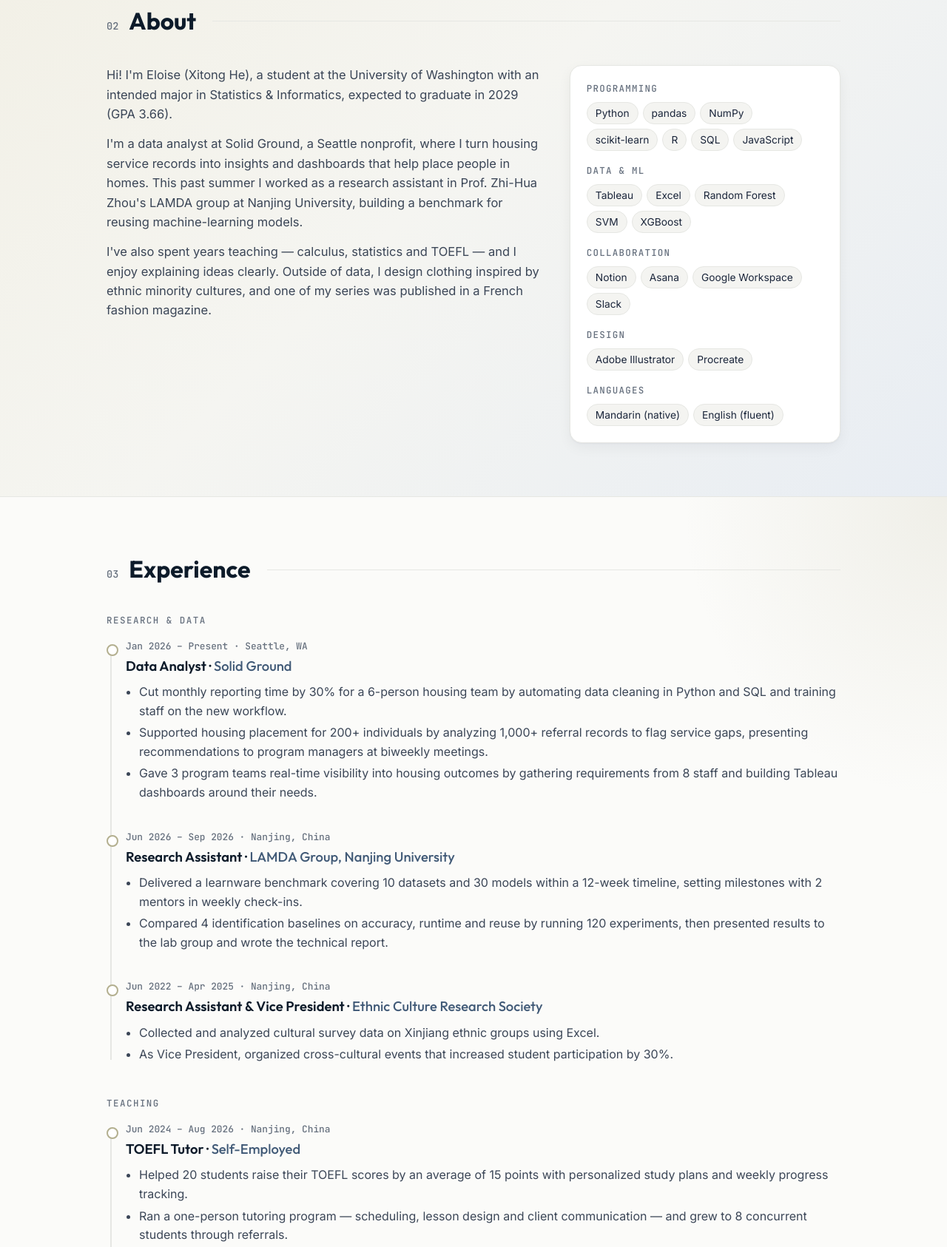
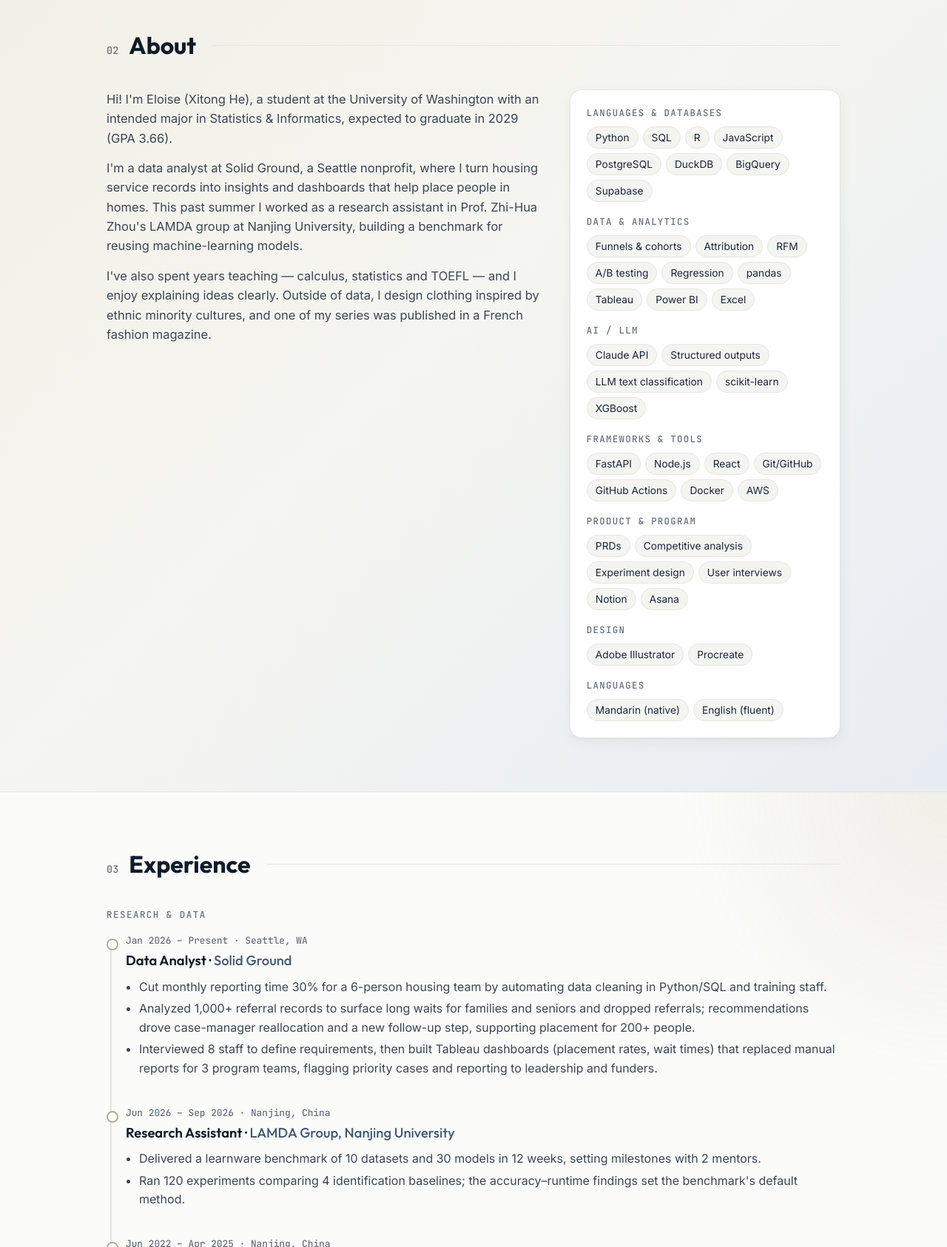
Before and after one commit to xitong-eloise-he/xitong-eloise-he.github.io, a plain HTML site: page index.html in a window 1280 px wide. Shown: the part 3051-4737 px from the top of the page at 74% size. Drawn offline with Linux system fonts and the light colour scheme; no server answers.

Commit message:
Sync site and résumé PDF with revised résumé

```diff
--- a/index.html
+++ b/index.html
@@ -410,7 +410,7 @@ footer{padding:36px 0 48px;text-align:center;color:var(--muted);font-size:.85rem
         <div class="cb">
           <span class="yr">2026</span>
           <h3><a href="/treehole/" target="_blank" rel="noopener" data-i="tTitle">Treehole ↗</a></h3>
-          <p data-i="tDesc">An anonymous sharing community with email-code sign-in, posts, comments and moderation tools, backed by a hosted Postgres database.</p>
+          <p data-i="tDesc">A bilingual anonymous peer-support community: posts, comments, topic browsing and one-to-one anonymous chats, with safety built in: database permission rules, report/block flows, an admin moderation panel, rate limits and crisis hotlines.</p>
           <div class="links"><a href="/treehole/" target="_blank" rel="noopener" data-i="visit">Visit</a><a href="https://github.com/xitong-eloise-he/treehole" target="_blank" rel="noopener" data-i="code">Code</a></div>
           <div class="tags"><span>JavaScript</span><span>Supabase</span><span>PostgreSQL</span><span>Auth</span></div>
         </div>
@@ -451,12 +451,16 @@ footer{padding:36px 0 48px;text-align:center;color:var(--muted);font-size:.85rem
         <p>I've also spent years teaching — calculus, statistics and TOEFL — and I enjoy explaining ideas clearly. Outside of data, I design clothing inspired by ethnic minority cultures, and one of my series was published in a French fashion magazine.</p>
       </div>
       <aside class="facts reveal">
-        <h4 data-i="tools">Programming</h4>
-        <div class="chips"><span>Python</span><span>pandas</span><span>NumPy</span><span>scikit-learn</span><span>R</span><span>SQL</span><span>JavaScript</span></div>
-        <h4 data-i="dataviz">Data &amp; ML</h4>
-        <div class="chips"><span>Tableau</span><span>Excel</span><span>Random Forest</span><span>SVM</span><span>XGBoost</span></div>
-        <h4 data-i="collab">Collaboration</h4>
-        <div class="chips"><span>Notion</span><span>Asana</span><span>Google Workspace</span><span>Slack</span></div>
+        <h4 data-i="tools">Languages &amp; Databases</h4>
+        <div class="chips"><span>Python</span><span>SQL</span><span>R</span><span>JavaScript</span><span>PostgreSQL</span><span>DuckDB</span><span>BigQuery</span><span>Supabase</span></div>
+        <h4 data-i="dataviz">Data &amp; Analytics</h4>
+        <div class="chips"><span>Funnels &amp; cohorts</span><span>Attribution</span><span>RFM</span><span>A/B testing</span><span>Regression</span><span>pandas</span><span>Tableau</span><span>Power BI</span><span>Excel</span></div>
+        <h4 data-i="aiLlm">AI / LLM</h4>
+        <div class="chips"><span>Claude API</span><span>Structured outputs</span><span>LLM text classification</span><span>scikit-learn</span><span>XGBoost</span></div>
+        <h4 data-i="fw">Frameworks &amp; Tools</h4>
+        <div class="chips"><span>FastAPI</span><span>Node.js</span><span>React</span><span>Git/GitHub</span><span>GitHub Actions</span><span>Docker</span><span>AWS</span></div>
+        <h4 data-i="collab">Product &amp; Program</h4>
+        <div class="chips"><span>PRDs</span><span>Competitive analysis</span><span>Experiment design</span><span>User interviews</span><span>Notion</span><span>Asana</span></div>
         <h4 data-i="design">Design</h4>
         <div class="chips"><span>Adobe Illustrator</span><span>Procreate</span></div>
         <h4 data-i="langs">Languages</h4>
@@ -476,25 +480,25 @@ footer{padding:36px 0 48px;text-align:center;color:var(--muted);font-size:.85rem
         <div class="when">Jan 2026 – Present · Seattle, WA</div>
         <h3>Data Analyst · <span>Solid Ground</span></h3>
         <ul>
-          <li>Cut monthly reporting time by 30% for a 6-person housing team by automating data cleaning in Python and SQL and training staff on the new workflow.</li>
-          <li>Supported housing placement for 200+ individuals by analyzing 1,000+ referral records to flag service gaps, presenting recommendations to program managers at biweekly meetings.</li>
-          <li>Gave 3 program teams real-time visibility into housing outcomes by gathering requirements from 8 staff and building Tableau dashboards around their needs.</li>
+          <li>Cut monthly reporting time 30% for a 6-person housing team by automating data cleaning in Python/SQL and training staff.</li>
+          <li>Analyzed 1,000+ referral records to surface long waits for families and seniors and dropped referrals; recommendations drove case-manager reallocation and a new follow-up step, supporting placement for 200+ people.</li>
+          <li>Interviewed 8 staff to define requirements, then built Tableau dashboards (placement rates, wait times) that replaced manual reports for 3 program teams, flagging priority cases and reporting to leadership and funders.</li>
         </ul>
       </div>
       <div class="item">
         <div class="when">Jun 2026 – Sep 2026 · Nanjing, China</div>
         <h3>Research Assistant · <span>LAMDA Group, Nanjing University</span></h3>
         <ul>
-          <li>Delivered a learnware benchmark covering 10 datasets and 30 models within a 12-week timeline, setting milestones with 2 mentors in weekly check-ins.</li>
-          <li>Compared 4 identification baselines on accuracy, runtime and reuse by running 120 experiments, then presented results to the lab group and wrote the technical report.</li>
+          <li>Delivered a learnware benchmark of 10 datasets and 30 models in 12 weeks, setting milestones with 2 mentors.</li>
+          <li>Ran 120 experiments comparing 4 identification baselines; the accuracy–runtime findings set the benchmark's default method.</li>
         </ul>
       </div>
       <div class="item">
         <div class="when">Jun 2022 – Apr 2025 · Nanjing, China</div>
         <h3>Research Assistant &amp; Vice President · <span>Ethnic Culture Research Society</span></h3>
         <ul>
-          <li>Collected and analyzed cultural survey data on Xinjiang ethnic groups using Excel.</li>
-          <li>As Vice President, organized cross-cultural events that increased student participation by 30%.</li>
+          <li>Collected and analyzed cultural survey data on Xinjiang ethnic groups in Excel.</li>
+          <li>As Vice President, used the survey data to plan cross-cultural events, raising student participation 30%.</li>
         </ul>
       </div>
     </div>
@@ -539,7 +543,7 @@ footer{padding:36px 0 48px;text-align:center;color:var(--muted);font-size:.85rem
         <ul><li>Qualified for the invitation-only AIME through top performance on the AMC 10/12.</li></ul>
       </div>
       <div class="item">
-        <div class="when">2025</div>
+        <div class="when">2024 – 2025</div>
         <h3>Independent Designer</h3>
         <ul><li>Designed an original clothing series inspired by ethnic minority cultures using Adobe Illustrator and Procreate; published in the French fashion magazine <i>L'attirance</i>.</li></ul>
       </div>
@@ -579,19 +583,19 @@ const ZH = {
   aboutText:`<p>你好！我是 Eloise（Xitong He），华盛顿大学学生，意向专业为统计学与信息学，预计 2029 年毕业（GPA 3.66）。</p>
 <p>我目前在西雅图非营利机构 Solid Ground 担任数据分析师，把住房服务记录变成帮助安置的分析和仪表盘。今年夏天我在南京大学周志华教授的 LAMDA 组做科研助理，搭建机器学习模型复用的评测基准。</p>
 <p>我也做了几年家教——微积分、统计和托福，喜欢把概念讲清楚。数据之外，我还设计以少数民族文化为灵感的服装，其中一个系列刊登在法国时尚杂志上。</p>`,
-  dataviz:"数据与机器学习", collab:"协作", design:"设计",
+  dataviz:"数据分析", collab:"产品与项目", design:"设计", aiLlm:"AI / 大模型", fw:"框架与工具",
   expBody:`<p class="sub">科研与数据</p>
 <div class="tl">
 <div class="item"><div class="when">2026.01 – 至今 · 西雅图</div><h3>数据分析师 · <span>Solid Ground</span></h3><ul>
-<li>用 Python 和 SQL 自动化数据清洗，并培训同事使用新流程，让 6 人住房团队的月度报告时间缩短 30%。</li>
-<li>分析 1,000+ 条转介记录、找出服务缺口，在双周例会上向项目经理提出建议，支持 200+ 人的住房安置。</li>
-<li>向 8 位员工收集需求并搭建 Tableau 仪表盘，让 3 个项目团队实时掌握住房安置结果。</li></ul></div>
+<li>用 Python/SQL 自动化数据清洗并培训同事，让 6 人住房团队的月度报告时间缩短 30%。</li>
+<li>分析 1,000+ 条转介记录，发现家庭和老人等待过久、部分转介中途流失；建议促成了个案经理的重新分配和新的跟进环节，支持 200+ 人获得住房安置。</li>
+<li>访谈 8 位员工梳理需求，搭建 Tableau 仪表盘（安置率、等待时长），替代 3 个项目团队的手工报表，用于标记优先个案并向管理层和资助方汇报。</li></ul></div>
 <div class="item"><div class="when">2026.06 – 2026.09 · 南京</div><h3>科研助理 · <span>南京大学 LAMDA 组</span></h3><ul>
-<li>与 2 位导师每周对齐里程碑，在 12 周内完成覆盖 10 个数据集、30 个模型的学件基准评测。</li>
-<li>运行 120 组实验，比较 4 种识别基线方法的准确率、运行时间和复用效果，向课题组汇报并撰写技术报告。</li></ul></div>
+<li>与 2 位导师对齐里程碑，在 12 周内完成覆盖 10 个数据集、30 个模型的学件基准评测。</li>
+<li>运行 120 组实验比较 4 种识别基线方法，准确率与运行时间的结论被定为该基准的默认方法。</li></ul></div>
 <div class="item"><div class="when">2022.06 – 2025.04 · 南京</div><h3>研究助理、副社长 · <span>民族文化研究社</span></h3><ul>
 <li>用 Excel 收集和分析新疆少数民族文化调查数据。</li>
-<li>担任副社长期间组织跨文化活动，学生参与度提升 30%。</li></ul></div>
+<li>担任副社长期间，用调查数据策划跨文化活动，学生参与度提升 30%。</li></ul></div>
 </div>
 <p class="sub" style="margin-top:44px">教学</p>
 <div class="tl">
@@ -611,17 +615,17 @@ const ZH = {
 <li>使用 Python 和 R 完成优化与建模任务。</li></ul></div>
 <div class="item"><div class="when">2024</div><h3>AIME 资格 · <span>美国数学邀请赛（MAA）</span></h3><ul>
 <li>凭借 AMC 10/12 的优异成绩获得仅限受邀者参加的 AIME 资格。</li></ul></div>
-<div class="item"><div class="when">2025</div><h3>独立设计师</h3><ul>
+<div class="item"><div class="when">2024 – 2025</div><h3>独立设计师</h3><ul>
 <li>用 Adobe Illustrator 和 Procreate 设计以少数民族文化为灵感的原创服装系列，刊登于法国时尚杂志 <i>L'attirance</i>。</li></ul></div>
 </div>`,
   seeWork:"看看作品", resume:"下载简历", nResume:"简历", email:"邮箱", projects:"项目",
   gTitle:"五子棋 ↗", gDesc:"浏览器里的五子棋：可以和三档难度的机器人下，可以和朋友同屏对弈，也可以用房间链接和另一台电脑上的人联机。",
   sTitle:"数独 ↗", sDesc:"按解题所需的技巧给题目分级，从唯一数一直到强制链；点提示会讲清楚下一步的完整推理。",
-  tTitle:"树洞 ↗", tDesc:"匿名分享社区，支持邮箱验证码登录、发帖、评论和管理功能，后端是托管的 Postgres 数据库。",
+  tTitle:"树洞 ↗", tDesc:"中英双语的匿名互助社区：发帖、评论、按话题浏览、一对一匿名私聊；内置安全机制，包括数据库权限规则、举报/屏蔽、管理员审核后台、频率限制和心理危机热线。",
   play:"开始玩", code:"源代码", visit:"访问", dash:"看仪表盘", report:"看报告", analysis:"数据分析", product:"产品",
   fTitle:"电商漏斗与留存分析 ↗", fDesc:"基于 Google 商品店 430 万条 GA4 事件，用 SQL 做转化漏斗、周留存矩阵、首次/末次触点归因和 RFM 分群，最后给出按收入影响排序的三条改进建议，每条都附 A/B 实验设计。",
   rTitle:"Duolingo 用户为什么流失 ↗", rDesc:"抓取 Duolingo 及四个竞品的 17.4 万条 Google Play 评论，用 LLM 给分层样本打痛点和流失意向标签，按版本追踪抱怨变化、找出用户流向，最后写成一份含指标和实验计划的完整 PRD。",
-  tools:"编程", langs:"语言", en:"英语（流利）", zh:"普通话（母语）",
+  tools:"编程语言与数据库", langs:"语言", en:"英语（流利）", zh:"普通话（母语）",
   cTitle:"聊聊吧", cDesc:"欢迎实习机会、合作，或者只是聊聊你在做的东西。"
 };
 const EN = {};
```
Also changed, not shown: 1 other file.
